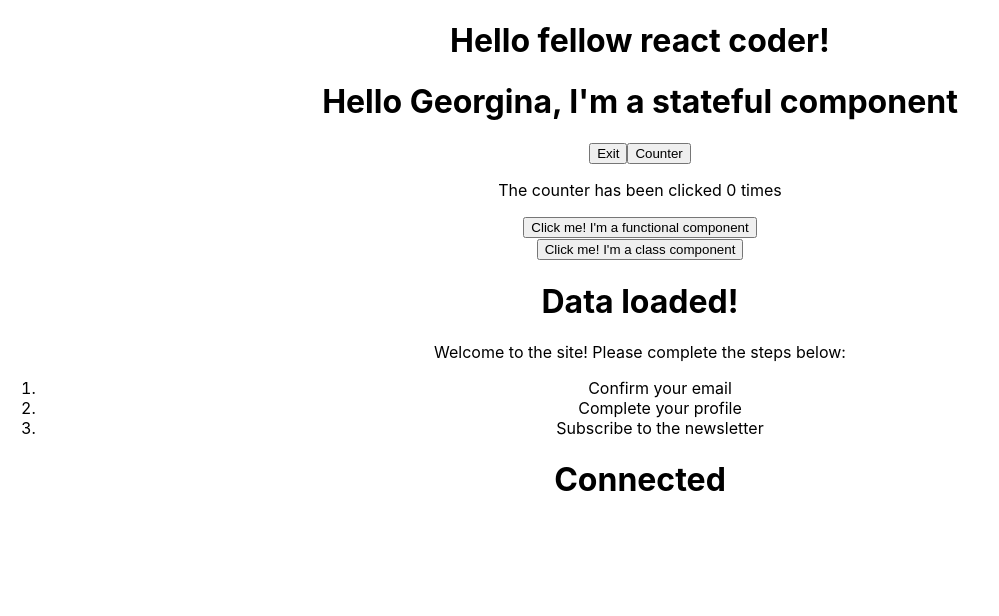
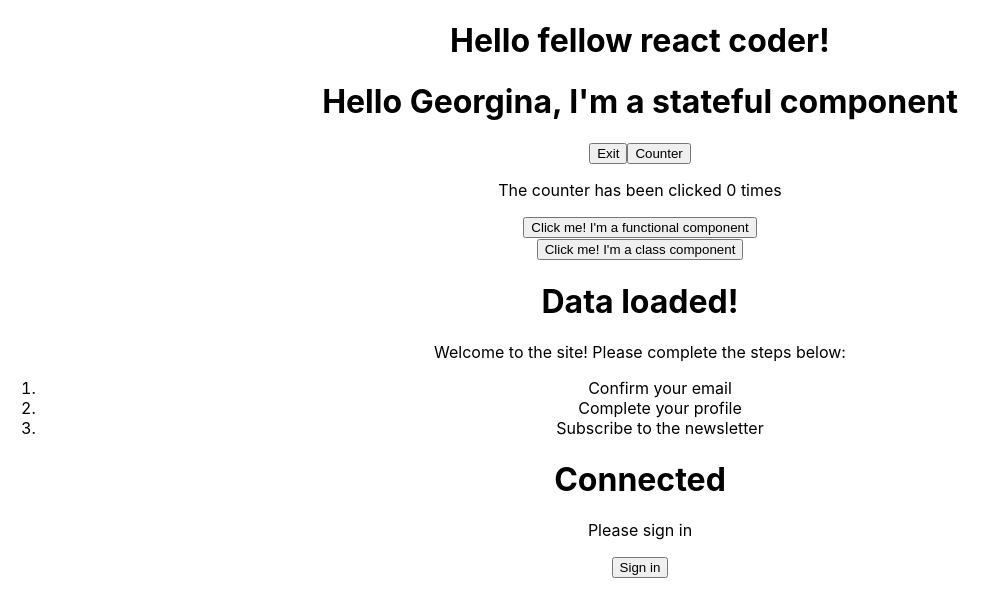
Before and after one commit to GeorginaCarlisle/first-react-app, a React (Create React App) app in the folder my-app/: page / in a window 1280 px wide. Shown: the top 616 px of the page, without its empty margins (0-999 px from the left). Built offline with nearby package versions, Linux system fonts and the light colour scheme.

Commit message:
FEAT: Passing methods as props

```diff
--- a/my-app/src/App.js
+++ b/my-app/src/App.js
@@ -5,6 +5,7 @@
 import EventsClass from './components/EventsClass';
 import ConditionalRenderingFunctional from './components/ConditionalRenderingFunctional';
 import NestingComponents from './components/NestingComponents';
+import MethodsAsPropsParent from './components/MethodsAsPropsParent';
 
 
 function App() {
@@ -16,6 +17,7 @@
       <EventsClass />
       <NestingComponents />
       <ConditionalRenderingFunctional connected={true}/>
+      <MethodsAsPropsParent />
     </div>
   );
 }
--- /dev/null
+++ b/my-app/src/components/MethodsAsPropsChild.js
@@ -0,0 +1,22 @@
+import React from 'react'
+
+function MethodsAsPropsChild(props) {
+  return (
+    <div>
+        {props.isLoggedIn ? (
+                    <div>
+                        <p>Welcome to the site! You are now signed in</p>
+                        <button onClick={props.handleSignOut}>Sign out</button>
+                    </div>
+                ) : (
+                    <div>
+                        <p>Please sign in</p>
+                        <button onClick={props.handleSignIn}>Sign in</button>
+                    </div>
+                )
+            }
+    </div>
+  )
+}
+
+export default MethodsAsPropsChild
--- /dev/null
+++ b/my-app/src/components/MethodsAsPropsParent.js
@@ -0,0 +1,38 @@
+import React, { Component } from 'react'
+import MethodsAsPropsChild from './MethodsAsPropsChild'
+
+export class MethodsAsPropsParent extends Component {
+    constructor(props) {
+        super(props)
+
+        this.state = {
+            isLoggedIn: false,
+        }
+    }
+
+    handleSignIn = () => {
+        this.setState({
+            isLoggedIn: true
+        })
+    }
+
+    handleSignOut = () => {
+        this.setState({
+            isLoggedIn: false
+        })
+    }
+
+    render() {
+        return (
+            <div>
+                <MethodsAsPropsChild
+                    isLoggedIn={this.state.isLoggedIn}
+                    handleSignIn={this.handleSignIn}
+                    handleSignOut={this.handleSignOut}
+                />
+            </div>
+        )
+    }
+}
+
+export default MethodsAsPropsParent
```
